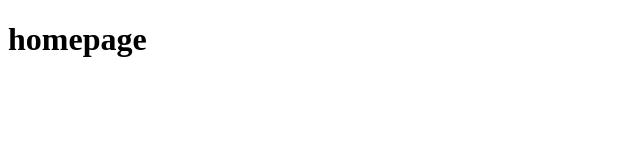
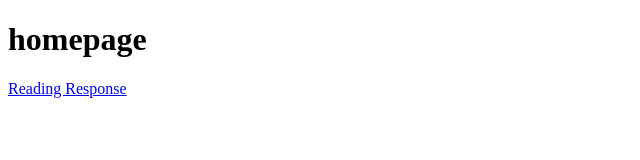
Before and after one commit to meganmanns/FA2024, a plain HTML site: page index.html in a window 1280 px wide. Shown: the whole page, without its empty margins (0-640 px from the left). Drawn offline with Linux system fonts and the light colour scheme.

Commit message:
Update index.html

```diff
--- a/index.html
+++ b/index.html
@@ -6,6 +6,6 @@
 </head>
 <body>
     <h1> homepage</h1>
-    <p><a href="readings index.html"</a></p>
+    <p><a href="readings index.html">Reading Response</a></p>
 </body>
 </html>
```
